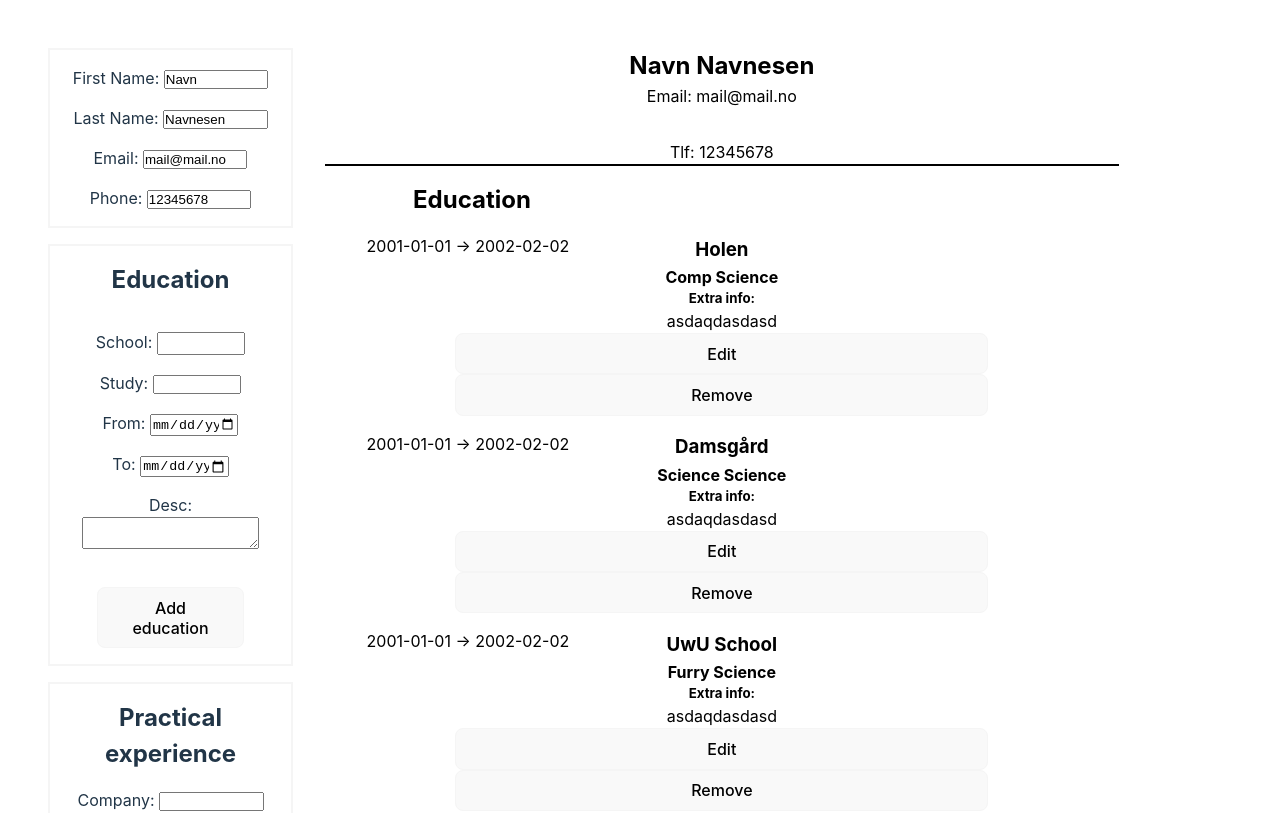
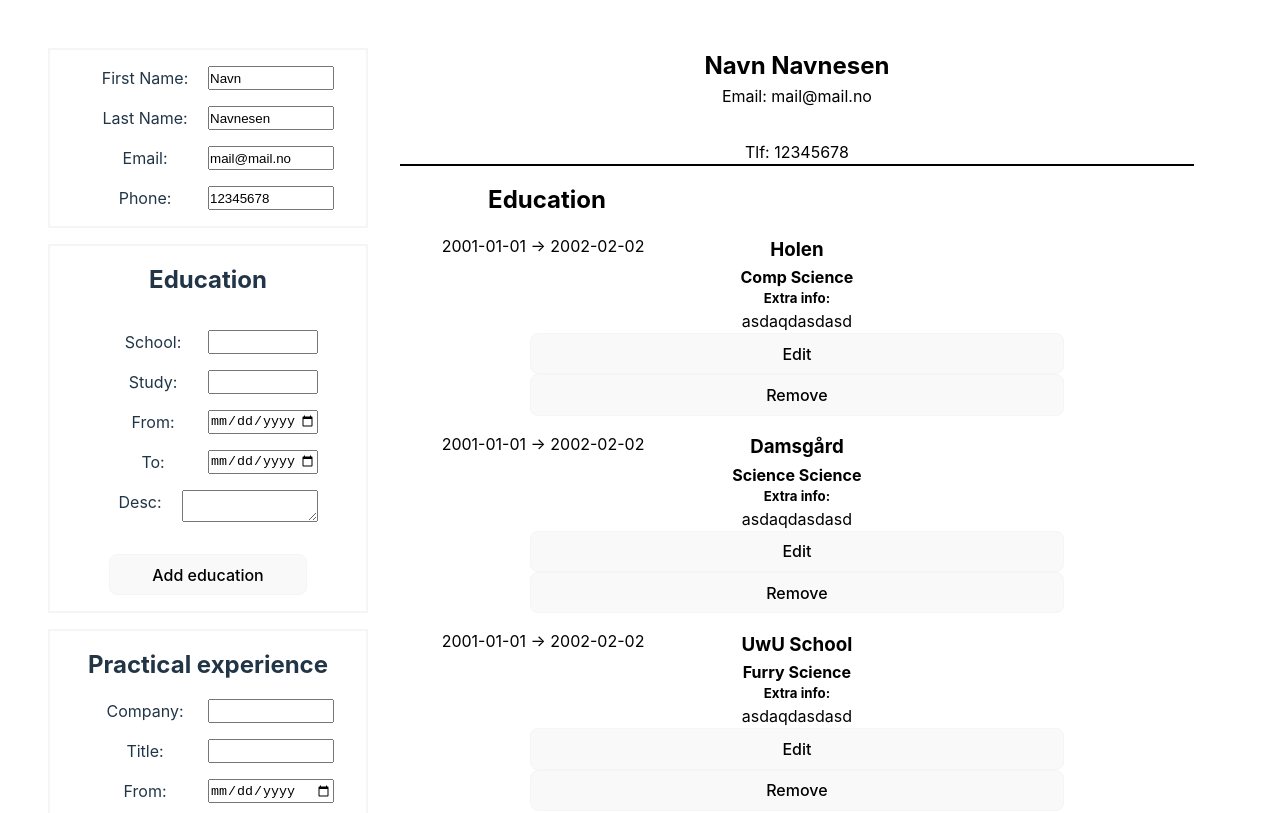
Before and after one commit to ATlexEide/cv-app, a React (Vite) app: page / in a window 1280 px wide. Shown: the top 813 px of the page. Built offline with nearby package versions, Linux system fonts and the light colour scheme.

Commit message:
Add classname

```diff
--- a/src/Components/Inputs/Input.jsx
+++ b/src/Components/Inputs/Input.jsx
@@ -1,6 +1,6 @@
 function Input({ label, name, type = "text", value, onChange }) {
   return (
-    <div>
+    <div className="input">
       <label htmlFor={name}>{label}: </label>
       {type === "textarea" ? (
         <textarea
```
